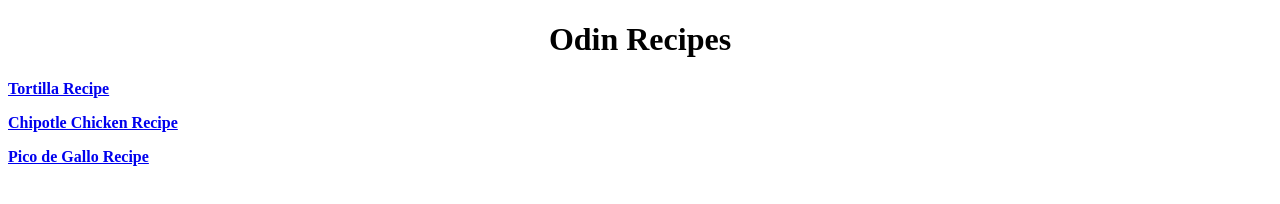
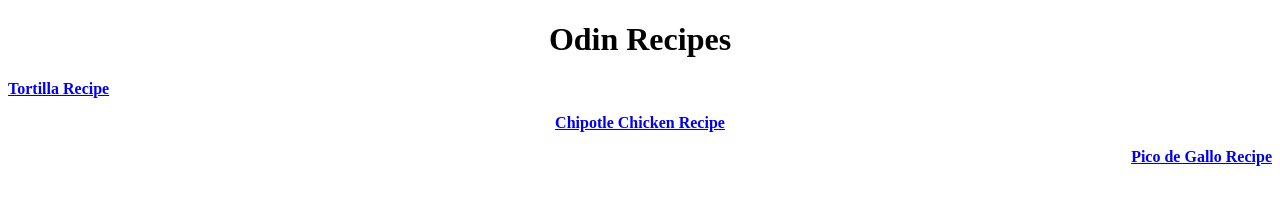
Before and after one commit to ryanyala/odin-recipes, a plain HTML site: page index.html in a window 1280 px wide. Drawn offline with Linux system fonts and the light colour scheme.

Commit message:
made further adjustments

```diff
--- a/index.html
+++ b/index.html
@@ -6,11 +6,12 @@
     <title>Home</title>
     <link rel="stylesheet" href="./styles.css">
 </head>
+
 <body>
     <h1>Odin Recipes</h1>
-    <p><a href="./recipes/tortillas.html">Tortilla Recipe</a></p>
-    <p><a href="./recipes/chipotlechicken.html">Chipotle Chicken Recipe</a></p>
-    <p><a href="./recipes/picodegallo.html">Pico de Gallo Recipe</a></p>
+    <p id="tortilla"><a href="./recipes/tortillas.html">Tortilla Recipe</a></p>
+    <p id="chipotlechicken"><a href="./recipes/chipotlechicken.html">Chipotle Chicken Recipe</a></p>
+    <p id="picodegallo"><a href="./recipes/picodegallo.html">Pico de Gallo Recipe</a></p>
 
 
 </body>
--- a/styles.css
+++ b/styles.css
@@ -6,5 +6,16 @@ h1 {
 p {
     color: blue;
     font-weight: 800;
+}
 
+#tortilla {
+    text-align: left;
 }
+
+#chipotlechicken {
+    text-align: center;
+}
+
+#picodegallo {
+    text-align: right;
+}
```
